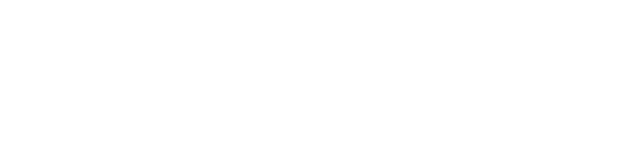
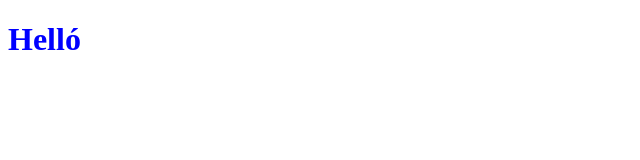
Before and after one commit to BlueFoxxyy/color, a plain HTML site: page index.html in a window 1280 px wide. Shown: the whole page, without its empty margins (0-640 px from the left). Drawn offline with Linux system fonts and the light colour scheme.

Commit message:
Update index.html

```diff
--- a/index.html
+++ b/index.html
@@ -1,7 +1,7 @@
 <!DOCTYPE html>
 <html>
   <head>
-    <title style="color:blue"> Helló </title>
+    <h1 style="color:blue"> Helló </h1>
 
       </head>
       </html>
```
